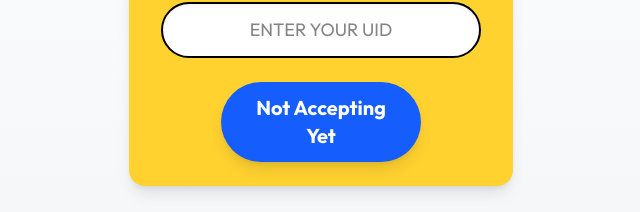
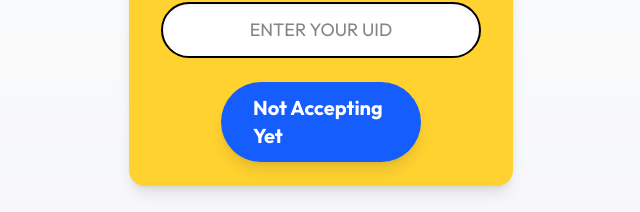
Before and after one commit to himanshuraj108/ffyt, a Next.js app: page / in a window 1280 px wide. Shown: the part 355-567 px from the top of the page, without its empty margins (319-959 px from the left). Built offline with nearby package versions, Linux system fonts and the light colour scheme.

Commit message:
Update HomePage.jsx

```diff
--- a/components/HomePage.jsx
+++ b/components/HomePage.jsx
@@ -148,12 +148,12 @@ const HomePage = () => {
                 </svg>
               </div>
             ) : (
-              <button
+              <p
                 //type="submit"
                 className="w-full max-w-[200px] bg-blue-600 text-xl font-bold text-white py-3 px-8 rounded-full hover:bg-blue-700 transform hover:scale-105 transition-all duration-300 shadow-lg hover:shadow-xl active:scale-95 cursor-ban"
               >
                 Not Accepting Yet
-              </button>
+              </p>
             )}
           </div>
         </form>
```
